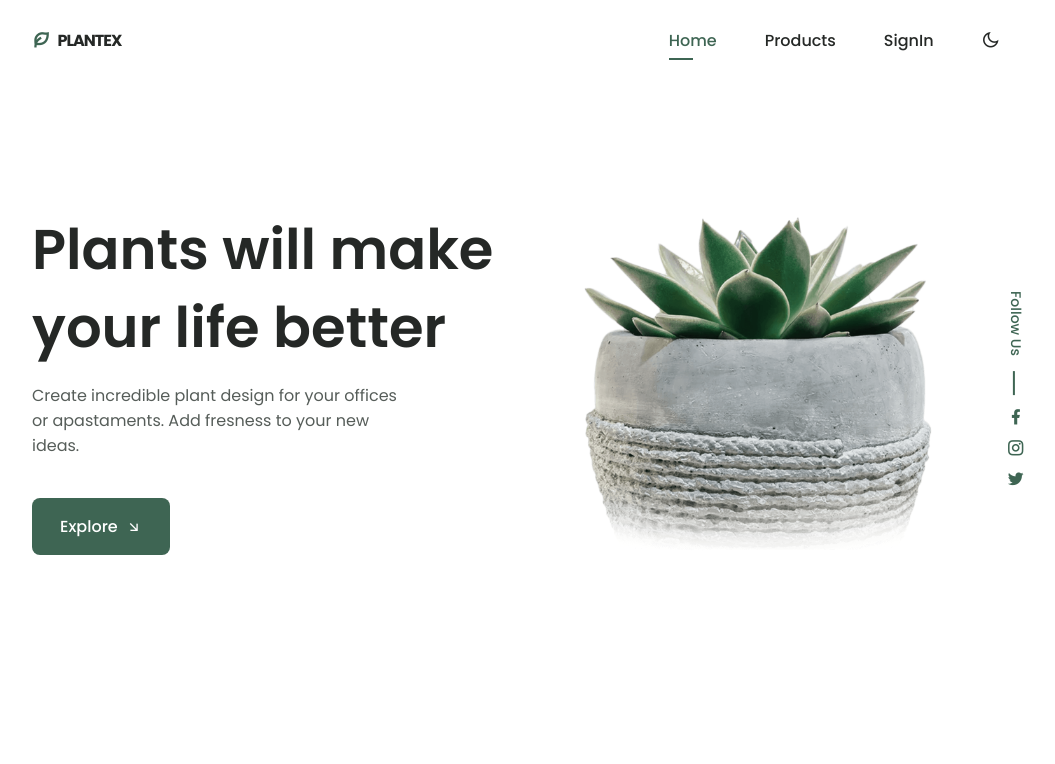
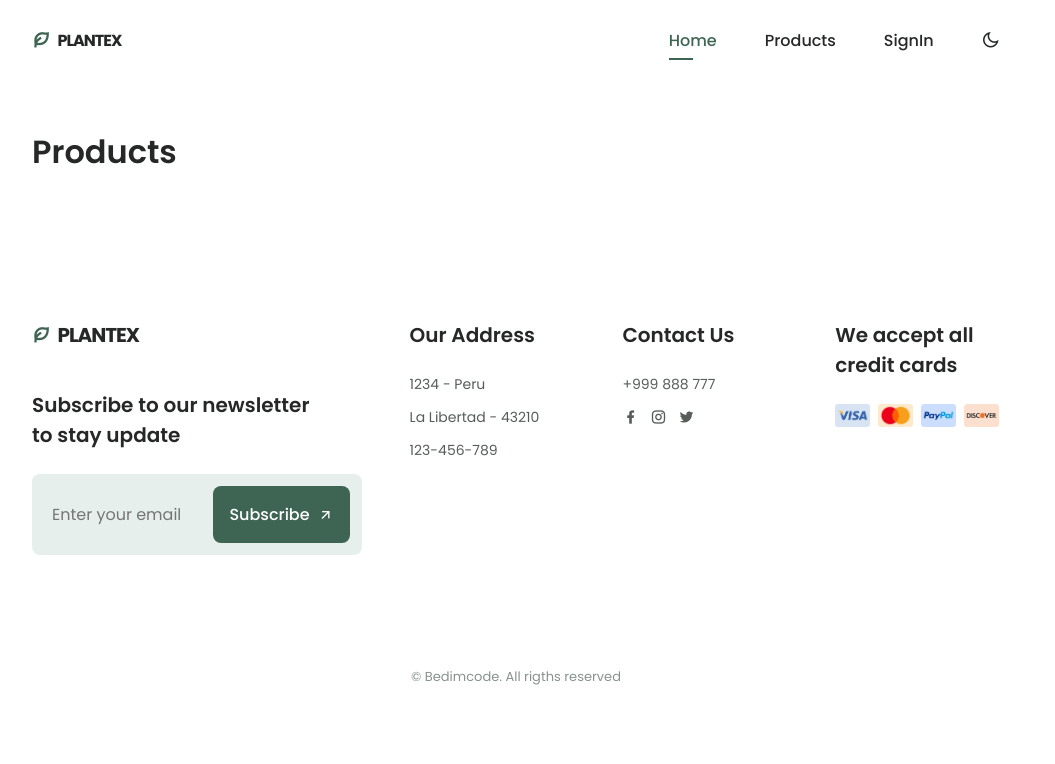
Before and after one commit to ValeryiaSharova/WebsiteForBookingHotels-DaleunJib, a React (Create React App) app: page /products in a window 1280 px wide. Shown: the top 764 px of the page, without its empty margins (124-1179 px from the left). Built offline with nearby package versions, Linux system fonts and the light colour scheme.

Commit message:
Routing added.

```diff
--- a/src/App.js
+++ b/src/App.js
@@ -1,12 +1,19 @@
 import React from 'react';
+import { Route, Switch } from 'react-router-dom';
 import Main from './pages/main/main';
+import Products from './pages/products/products';
+import LogIn from './pages/logIn/login';
 import Footer from './sharedComponents/footer';
 import Header from './sharedComponents/header';
 
 const App = () => (
   <>
     <Header />
-    <Main />
+    <Switch>
+      <Route path="/" exact component={Main} />
+      <Route path="/products" exact component={Products} />
+      <Route path="/login" exact component={LogIn} />
+    </Switch>
     <Footer />
   </>
 );
--- a/src/index.js
+++ b/src/index.js
@@ -1,11 +1,14 @@
 import React from 'react';
 import ReactDOM from 'react-dom';
+import { BrowserRouter } from 'react-router-dom';
 import App from './App';
 import './assets/scss/styles.scss';
 
 ReactDOM.render(
   <React.StrictMode>
-    <App />
+    <BrowserRouter>
+      <App />
+    </BrowserRouter>
   </React.StrictMode>,
   document.getElementById('root')
 );
--- /dev/null
+++ b/src/pages/logIn/login.jsx
@@ -0,0 +1,11 @@
+import React from 'react';
+
+const LogIn = () => {
+  return (
+    <div className="container section">
+      <h1>LogIn</h1>
+    </div>
+  );
+};
+
+export default LogIn;
--- /dev/null
+++ b/src/pages/products/products.jsx
@@ -0,0 +1,11 @@
+import React from 'react';
+
+const Products = () => {
+  return (
+    <div className="section container">
+      <h1>Products</h1>
+    </div>
+  );
+};
+
+export default Products;
```
